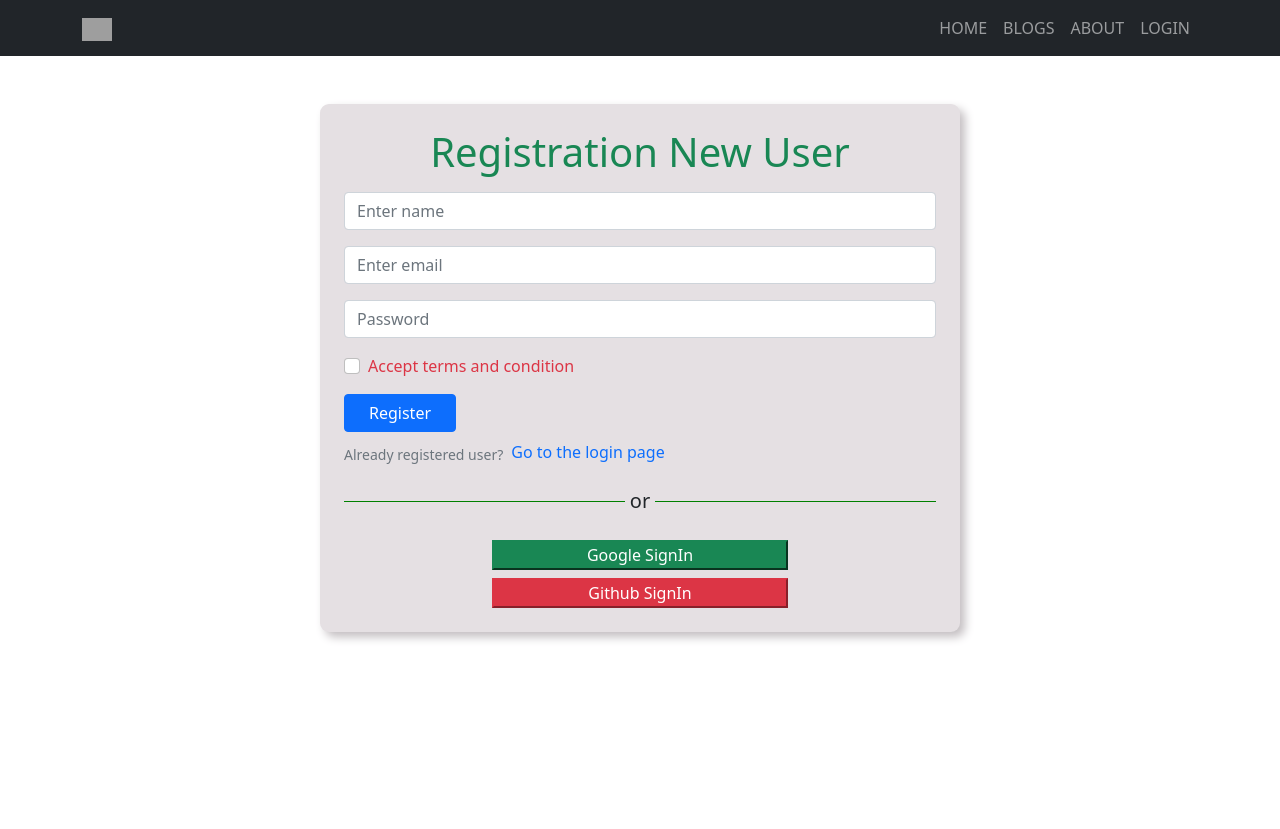
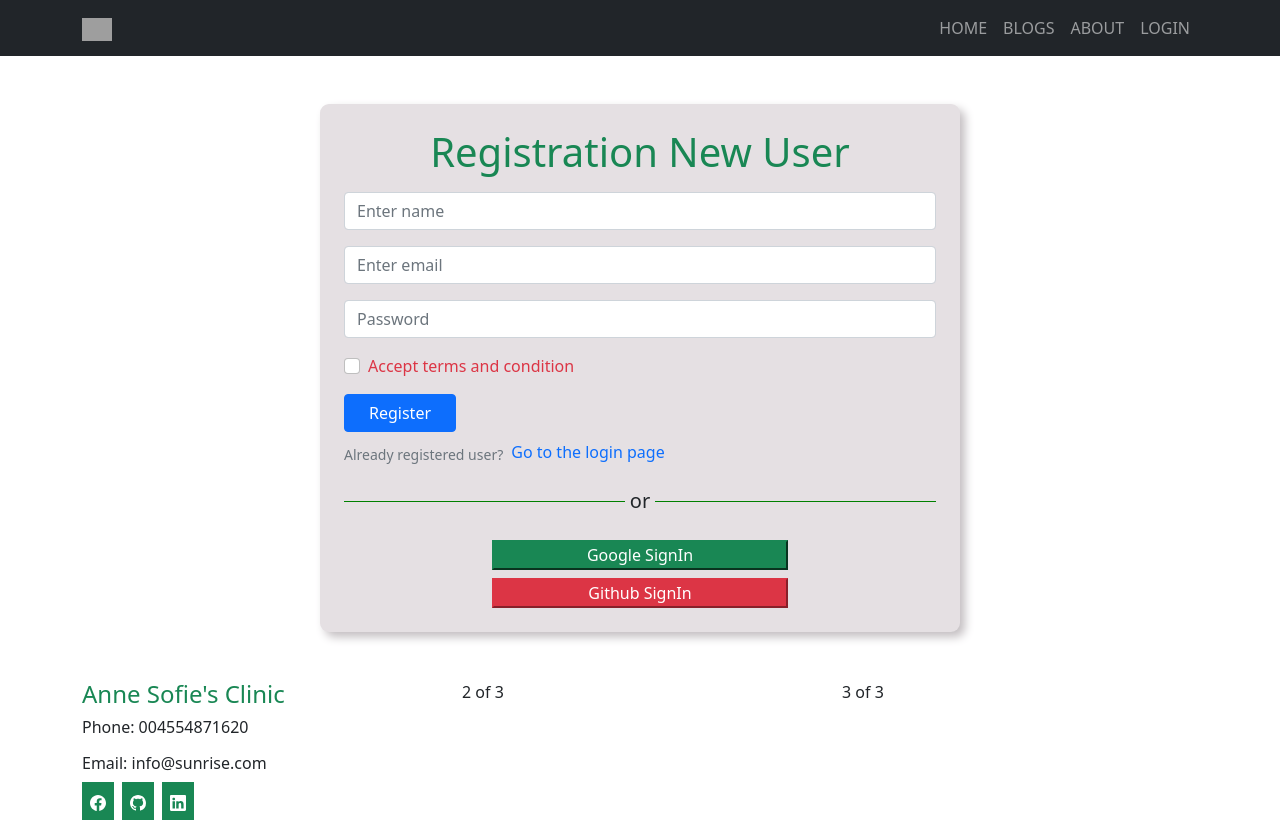
Before and after one commit to Masitbd/independent-service-provider, a React (Create React App) app: page /register in a window 1280 px wide. Before the commit the page ends 800 px from the top, so only its background shows below. Built offline with nearby package versions, Linux system fonts and the light colour scheme; no server answers; grey boxes are pictures that could not be loaded.

Commit message:
Add footer address

```diff
--- a/package.json
+++ b/package.json
@@ -3,6 +3,7 @@
   "version": "0.1.0",
   "private": true,
   "dependencies": {
+    "@react-icons/all-files": "^4.1.0",
     "@testing-library/jest-dom": "^5.16.4",
     "@testing-library/react": "^13.1.1",
     "@testing-library/user-event": "^13.5.0",
@@ -11,6 +12,7 @@
     "react-bootstrap": "^2.2.3",
     "react-dom": "^18.0.0",
     "react-firebase-hooks": "^5.0.3",
+    "react-icons": "^4.3.1",
     "react-router-dom": "^6.3.0",
     "react-scripts": "5.0.1",
     "web-vitals": "^2.1.4"
--- a/src/App.js
+++ b/src/App.js
@@ -23,7 +23,7 @@ function App() {
         <Route path="/login" element={<Login />} />
         <Route path="/register" element={<Register />} />
       </Routes>
-      {/*  <Footer /> */}
+      {<Footer />}
     </div>
   );
 }
--- a/src/components/Footer/Footer.js
+++ b/src/components/Footer/Footer.js
@@ -1,10 +1,47 @@
 import React from "react";
+import { Col, Container, Row } from "react-bootstrap";
+import { BsFacebook } from "react-icons/bs";
+import { BsGithub } from "react-icons/bs";
+import { BsLinkedin } from "react-icons/bs";
+import { Link } from "react-router-dom";
 import "./Foorer.css";
 
 const Footer = () => {
   return (
-    <div>
-      <h2>footer page</h2>
+    <div className="my-3">
+      <Container>
+        <Row>
+          <Col>
+            <h4 className="text-success">Anne Sofie's Clinic</h4>
+            <p className="lh-sm">Phone: 004554871620</p>
+            <p className="lh-sm">Email: info@sunrise.com</p>
+            <a
+              className="text-decoration-none bg-success p-2 text-white"
+              href="www.facebook.com"
+            >
+              <BsFacebook />
+            </a>
+
+            <span className="mx-2">
+              <a
+                className="text-decoration-none bg-success p-2 text-white"
+                href="https://github.com/settings/applications/1882855"
+              >
+                <BsGithub />
+              </a>
+            </span>
+            <a
+              className="text-decoration-none bg-success p-2 text-white"
+              href="https://www.linkedin.com/"
+            >
+              <BsLinkedin />
+            </a>
+          </Col>
+
+          <Col>2 of 3</Col>
+          <Col>3 of 3</Col>
+        </Row>
+      </Container>
     </div>
   );
 };
```
Also changed, not shown: 1 other file (tests, documents, lock files or other folders).
